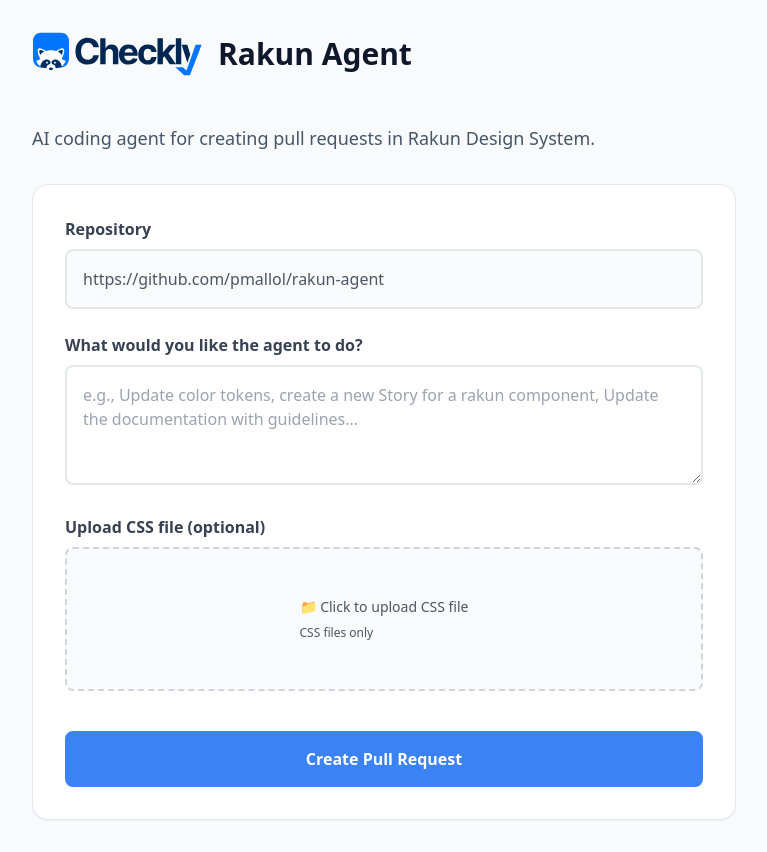
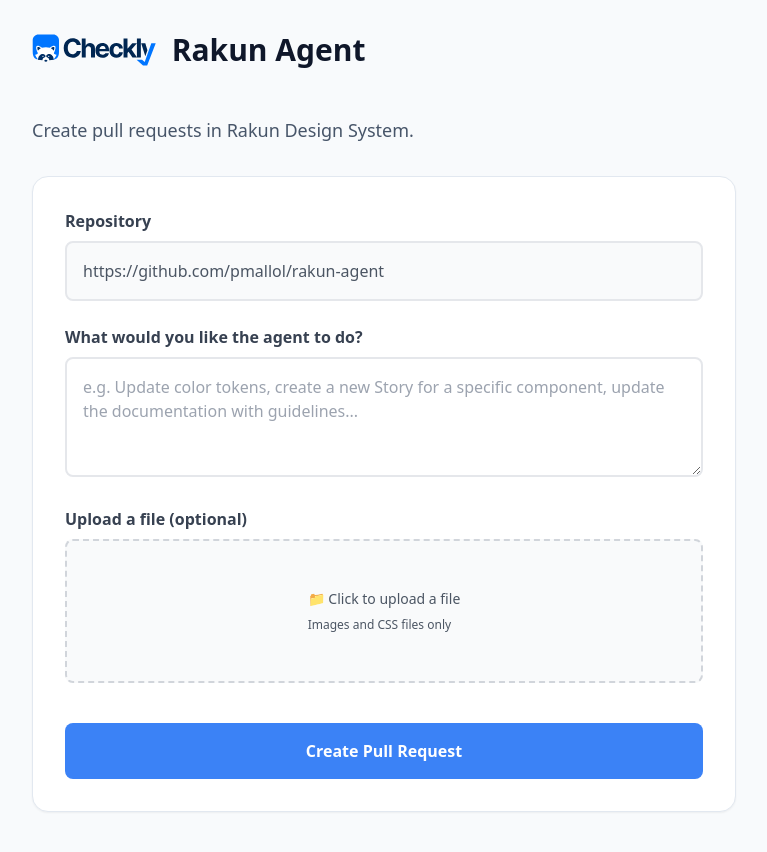
Before and after one commit to pmallol/rakun-agent, a website: page public/index.html in a window 1280 px wide. Shown: the whole page, without its empty margins (256-1023 px from the left). Drawn offline with nearby package versions, Linux system fonts and the light colour scheme.

Commit message:
style: update logo size and improve text clarity in index.html

```diff
--- a/public/index.html
+++ b/public/index.html
@@ -11,13 +11,13 @@
 <body class="bg-slate-50 min-h-screen font-sans">
   <div class="max-w-3xl mx-auto p-8">
     <div class="flex items-center mb-12">
-      <img src="/logo.svg" alt="Checkly Logo" class="h-11 mr-4">
+      <img src="/logo.svg" alt="Checkly Logo" class="h-8 mr-4">
       <div>
         <h1 class="text-3xl font-bold text-slate-900">Rakun Agent</h1>
       </div>
     </div>
 
-    <p class="text-slate-600 text-lg mb-8">AI coding agent for creating pull requests in Rakun Design System.</p>
+    <p class="text-slate-600 text-lg mb-8">Create pull requests in Rakun Design System.</p>
 
     <div class="bg-white rounded-2xl p-8 shadow-sm border border-slate-200">
       <form id="agent-form">
@@ -30,18 +30,18 @@
         <div class="mb-6">
           <label class="block font-semibold text-gray-700 mb-2" for="prompt">What would you like the agent to do?</label>
           <textarea id="prompt" name="prompt" class="w-full min-h-[120px] p-4 border-2 border-gray-200 rounded-lg text-base resize-y transition-colors focus:outline-none focus:border-blue-500"
-            placeholder="e.g., Update color tokens, create a new Story for a rakun component, Update the documentation with guidelines..."
+            placeholder="e.g. Update color tokens, create a new Story for a specific component, update the documentation with guidelines..."
             required></textarea>
         </div>
 
         <div class="mb-6">
-          <label class="block font-semibold text-gray-700 mb-2">Upload CSS file (optional)</label>
+          <label class="block font-semibold text-gray-700 mb-2">Upload a file (optional)</label>
           <div class="relative inline-block cursor-pointer w-full">
-            <input type="file" id="css-file" name="cssFile" accept=".css" class="absolute opacity-0 w-full h-full">
+            <input type="file" id="css-file" name="cssFile" accept=".css,image/*" class="absolute opacity-0 w-full h-full">
             <label for="css-file" class="flex items-center justify-center p-12 border-2 border-dashed border-gray-300 rounded-lg transition-all bg-gray-50 hover:border-blue-500 hover:bg-blue-50">
               <div class="text-gray-600 text-sm">
-                <div>📁 Click to upload CSS file</div>
-                <div class="mt-2 text-xs">CSS files only</div>
+                <div>📁 Click to upload a file</div>
+                <div class="mt-2 text-xs">Images and CSS files only</div>
               </div>
             </label>
           </div>
```
